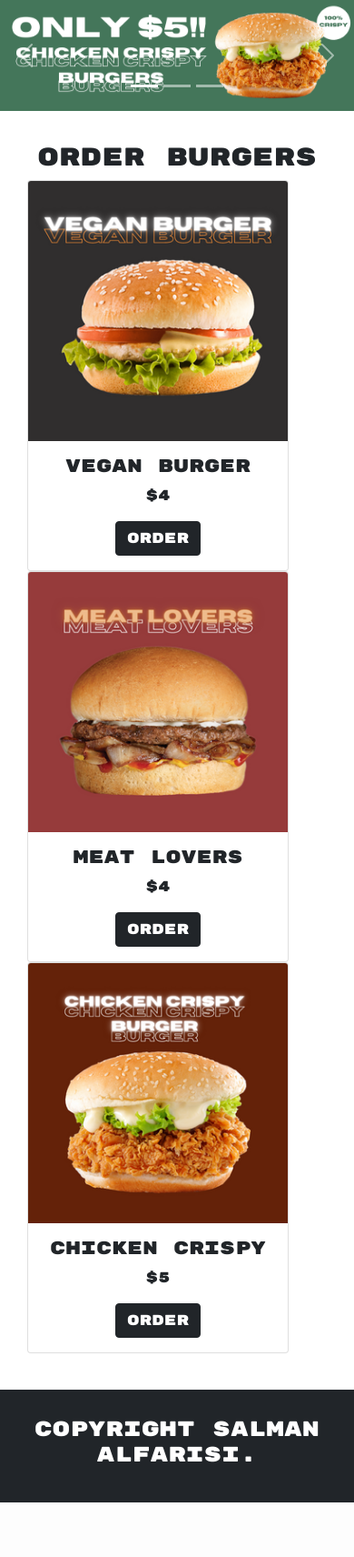
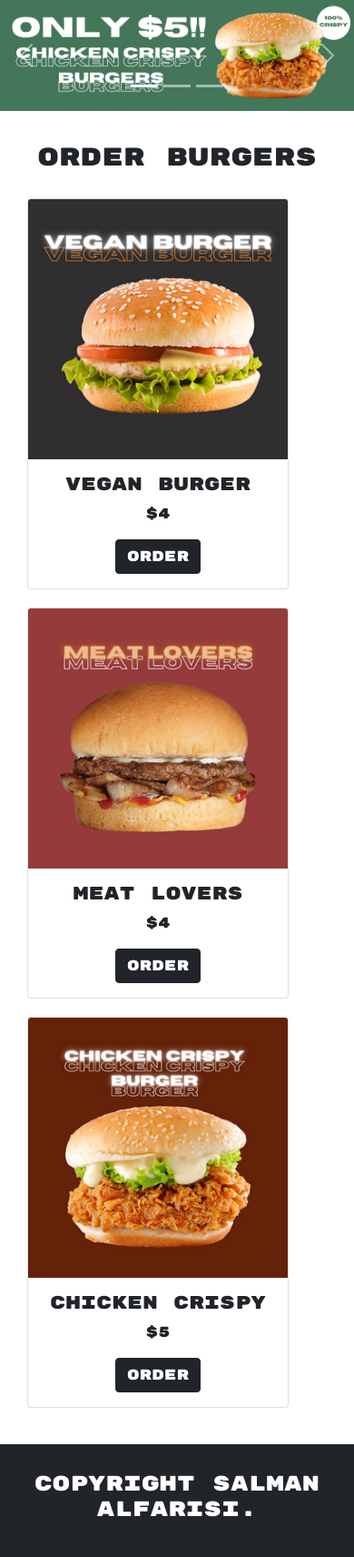
Before and after one commit to boks01/burgerzzz-website, a Flask app: page / in a window 390 px wide. Shown: the part 56-1768 px from the top of the page at 91% size. Before the commit the page ends 1708 px from the top, so only its background shows below. Run offline with Flask 2, Linux system fonts and the light colour scheme; some libraries are stand-ins or nearby versions.

Commit message:
make it responsive 2

```diff
--- a/static/css/style.css
+++ b/static/css/style.css
@@ -35,9 +35,9 @@ body{
     padding: 10px;
 }
 
-/* .design_card{
-    margin: 10px 30px;
-} */
+.design_card{
+    margin: 20px 20px 0 0 ;
+}
 
 #cart{
     text-align: center;
```
Also changed, not shown: cart_data.db.
